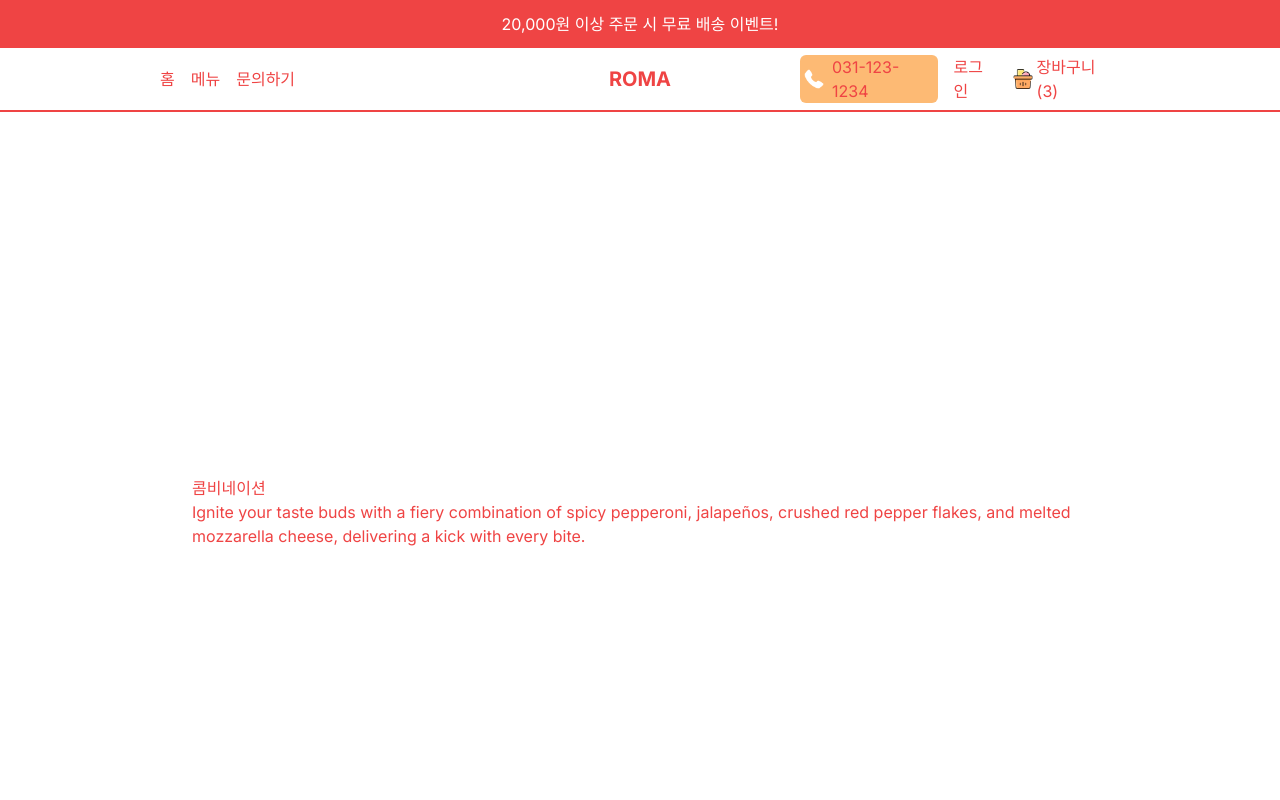
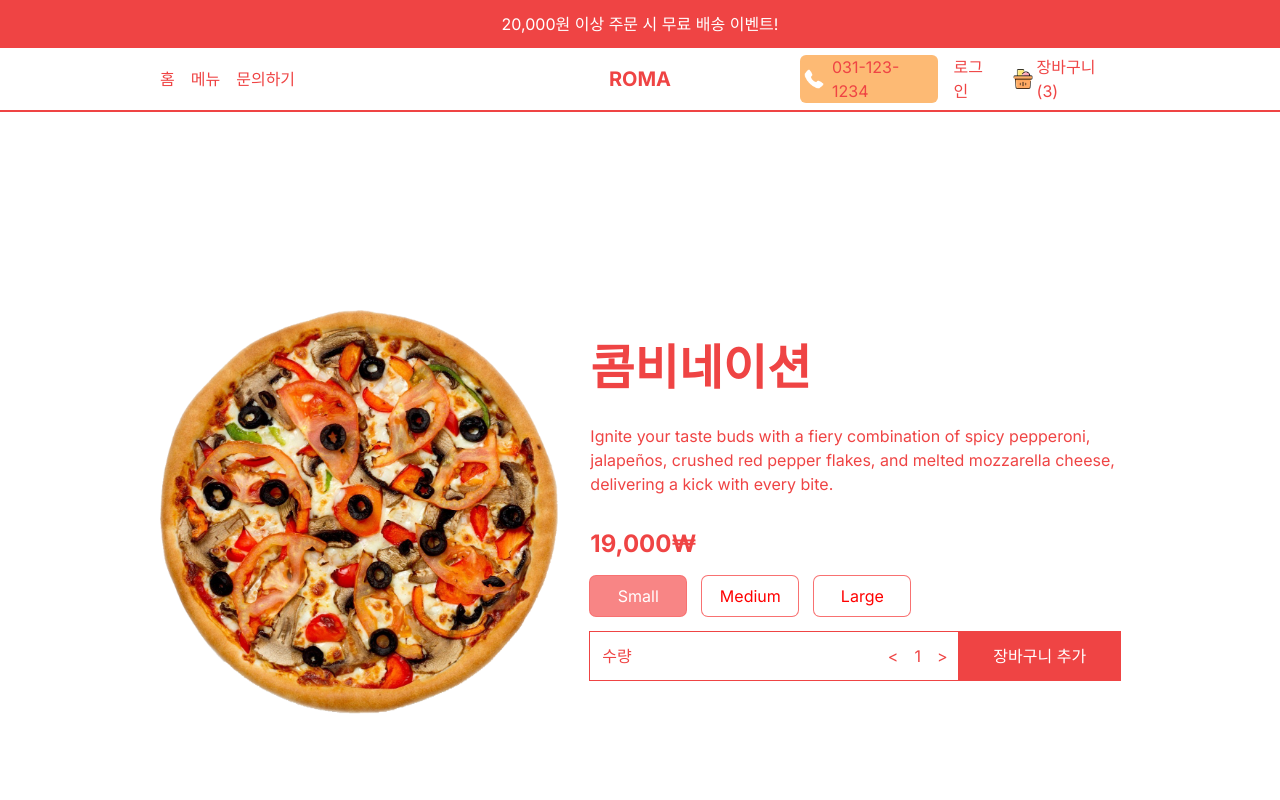
Before and after one commit to amh6281/Restaurant-App, a Next.js app: page /product/1 in a window 1280 px wide. Shown: the top 800 px of the page. Built offline with nearby package versions, Linux system fonts and the light colour scheme.

Commit message:
Price component calculate product 2023.07.24

```diff
--- a/src/app/product/[id]/page.tsx
+++ b/src/app/product/[id]/page.tsx
@@ -1,3 +1,4 @@
+import Price from "@/components/Price";
 import { singleProduct } from "@/data";
 import Image from "next/image";
 import React from "react";
@@ -7,7 +8,7 @@ const SingleProductPage = () => {
     <div className="p-4 lg:px-20 xl:px-40 h-screen flex flex-col justify-around text-red-500 md:flex-row md:gap-8 md:items-center">
       {/* Image Container */}
       {singleProduct.img && (
-        <div className="relative">
+        <div className="relative w-full h-1/2 md:h-[70%]">
           <Image
             src={singleProduct.img}
             alt=""
@@ -17,9 +18,16 @@ const SingleProductPage = () => {
         </div>
       )}
       {/* Text Container */}
-      <div className="">
-        <h1>{singleProduct.title}</h1>
+      <div className="h-1/2 flex flex-col gap-4 md:h-[70%] md:justify-center md:gap-6 xl:gap-8">
+        <h1 className="text-3xl font-bold xl:text-5xl">
+          {singleProduct.title}
+        </h1>
         <p>{singleProduct.desc}</p>
+        <Price
+          price={singleProduct.price}
+          id={singleProduct.id}
+          options={singleProduct.options}
+        />
       </div>
     </div>
   );
--- a/src/components/Price.tsx
+++ b/src/components/Price.tsx
@@ -1,4 +1,6 @@
-import React from "react";
+"use client";
+
+import React, { useEffect, useState } from "react";
 
 type Props = {
   price: number;
@@ -7,15 +9,30 @@ type Props = {
 };
 
 const Price = ({ price, id, options }: Props) => {
+  const [totalPrice, setTotalPrice] = useState(price);
+  const [quantity, setQuantity] = useState(1);
+  const [selected, setSelected] = useState(0);
+
+  useEffect(() => {
+    setTotalPrice(
+      quantity * (options ? price + options[selected].additionalPrice : price)
+    );
+  }, [quantity, selected, options, price]);
+
   return (
     <div className="flex flex-col gap-4">
-      <h2 className="text-2xl font-bold">{price}</h2>
+      <h2 className="text-2xl font-bold">{totalPrice.toLocaleString()}₩</h2>
       {/* Options Container */}
       <div className="flex gap-4">
-        {options?.map((option) => (
+        {options?.map((option, index) => (
           <button
             key={option.title}
-            className="p-2 ring-1 ring-red-400 rounded-md"
+            className="min-w-[6rem] p-2 ring-1 ring-red-400 rounded-md"
+            style={{
+              background: selected === index ? "rgb(248 133 133)" : "white",
+              color: selected === index ? "white" : "red",
+            }}
+            onClick={() => setSelected(index)}
           >
             {option.title}
           </button>
@@ -25,11 +42,19 @@ const Price = ({ price, id, options }: Props) => {
       {/* Quantity and Button Container */}
       <div className="flex justify-between items-center">
         <div className="flex justify-between w-full p-3 ring-1 ring-red-500">
-          <span>Quantity</span>
+          <span>수량</span>
           <div className="flex gap-4 items-center">
-            <button>{"<"}</button>
-            <span>1</span>
-            <button>{">"}</button>
+            <button
+              onClick={() => setQuantity((prev) => (prev > 1 ? prev - 1 : 1))}
+            >
+              {"<"}
+            </button>
+            <span>{quantity}</span>
+            <button
+              onClick={() => setQuantity((prev) => (prev < 9 ? prev + 1 : 9))}
+            >
+              {">"}
+            </button>
           </div>
         </div>
         <button className="w-56 bg-red-500 text-white p-3 ring-1 ring-red-500">
```
